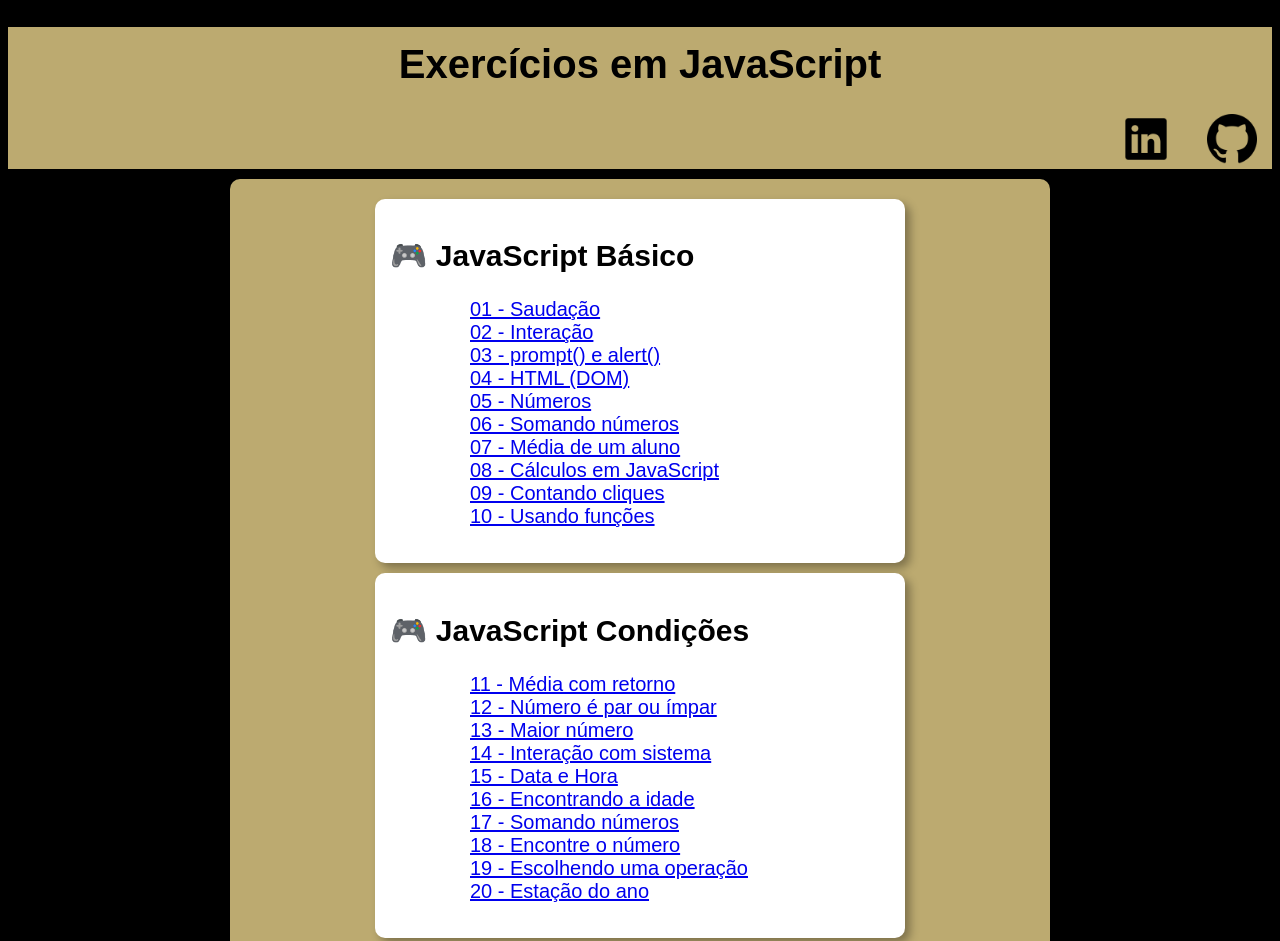
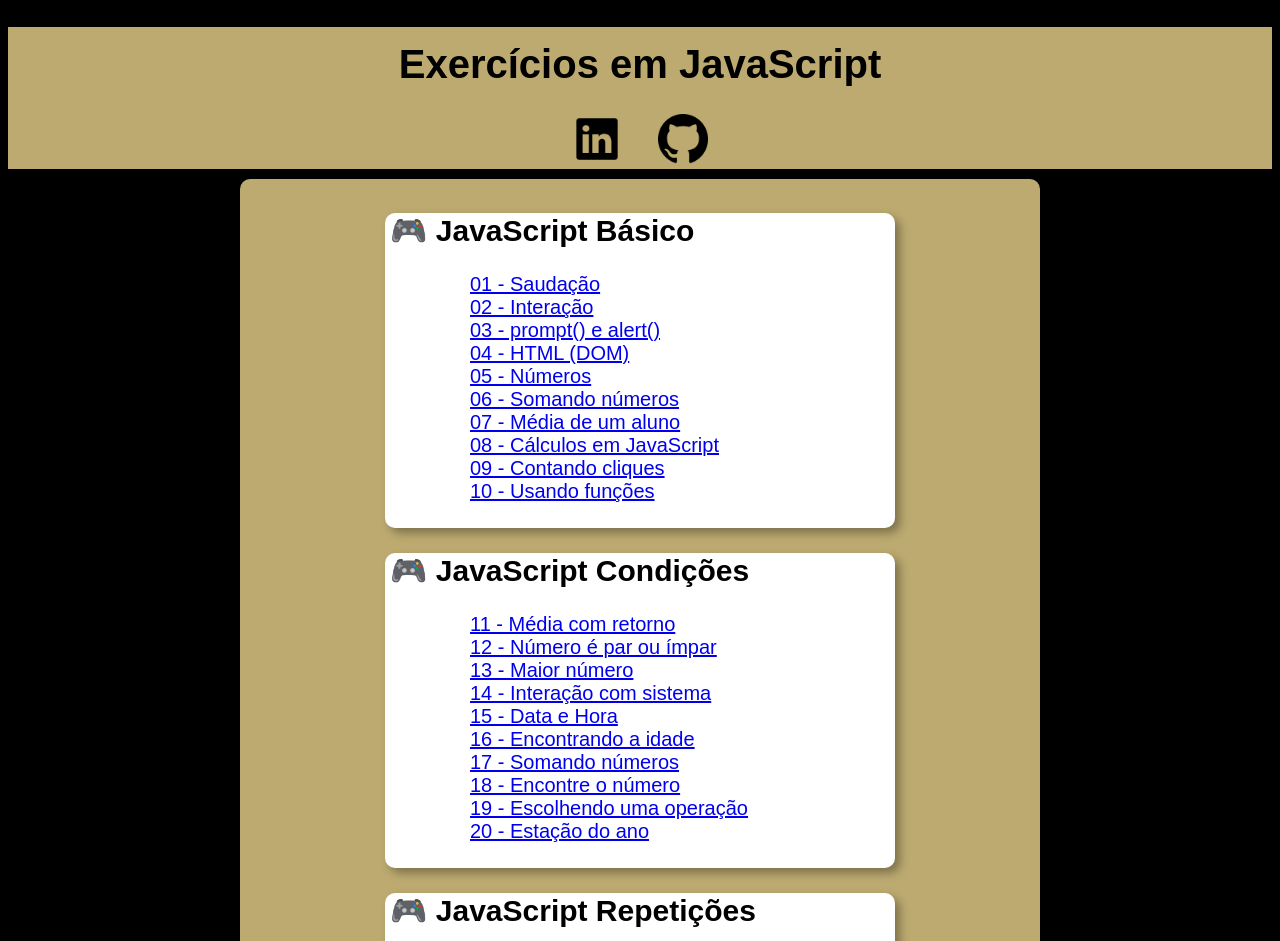
Before and after one commit to DasLopes/exercicios_javascript, a plain HTML site: page index.html in a window 1280 px wide. Shown: the top 941 px of the page. Drawn offline with Linux system fonts and the light colour scheme.

Commit message:
style.css atualizado em 12/01/2023

```diff
--- a/css/style.css
+++ b/css/style.css
@@ -2,13 +2,15 @@ body{
     display: block;
     background-color: black;
     font: normal 15pt Arial;
-    align-items: center
+    align-items: center;
+
 }
 
 header{
     background-color: #bcaa70;
+    margin-top: 5px;
     margin-bottom: 10px;
-    text-align: right;
+    text-align: center;
 }
 header h1 {
     text-align: center;
@@ -27,28 +29,19 @@ header nav a {
 }
 main {
     background-color: #bcaa70;
-    width: 800px;
+    max-width: 800px;
     border-radius: 10px;
     margin: auto;
-    padding: 10px;
-
+    padding-left: auto;
+    padding-right: auto;
+    padding-top: 10px;
+    padding-bottom: 10px;
 }
 section{
     background: white;
     border-radius: 10px;
-    padding: 15px;
-    width: 500px;
-    margin: auto;
-    margin-top: 10px;
-    margin-bottom: 10px;
+    padding: 0px 5px 5px 5px;
+    max-width: 500px;
+    margin: 10px auto 10px auto;
     box-shadow: 5px 5px 10px rgba(0, 0, 0, 0.334);
 }
-
-footer{
-    color: white;
-    text-align: center;
-}
-
-footer div{
-    display: inline-block;
-}
```
